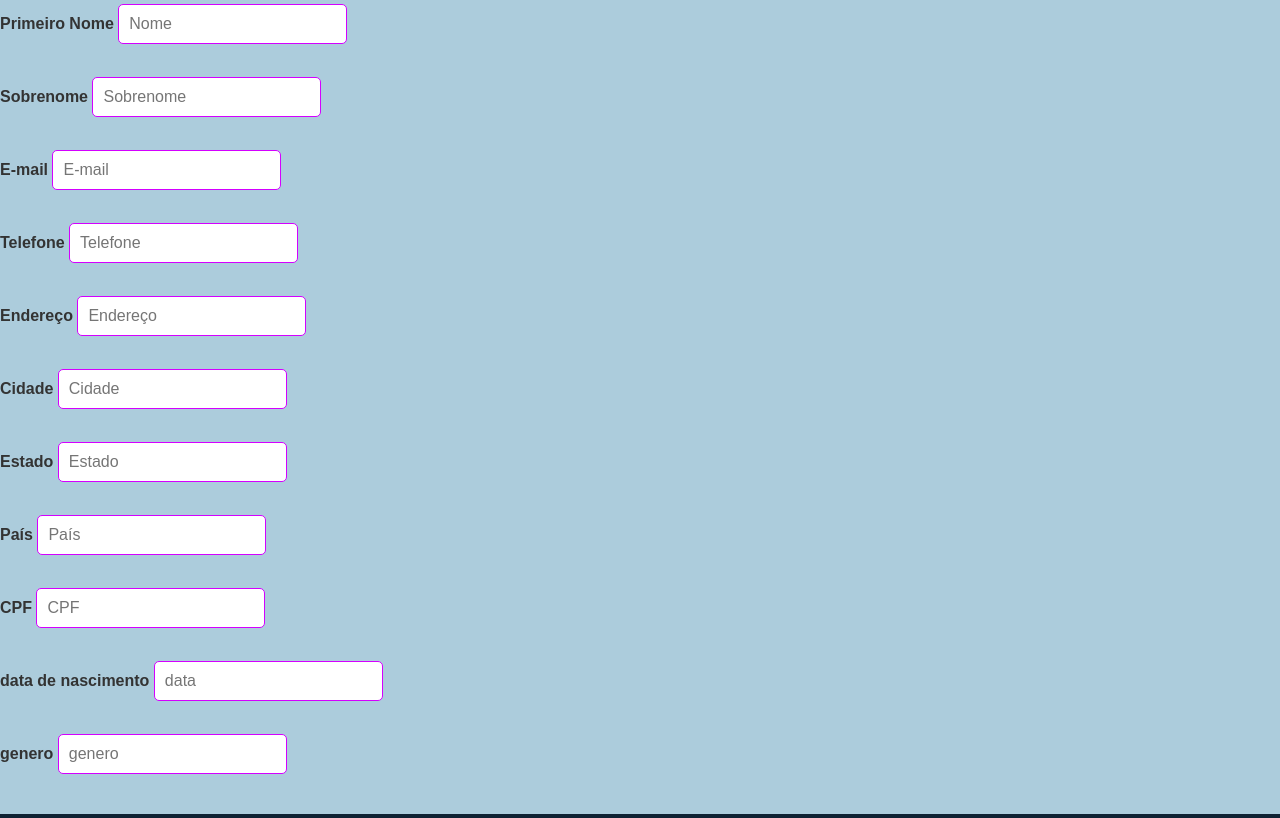
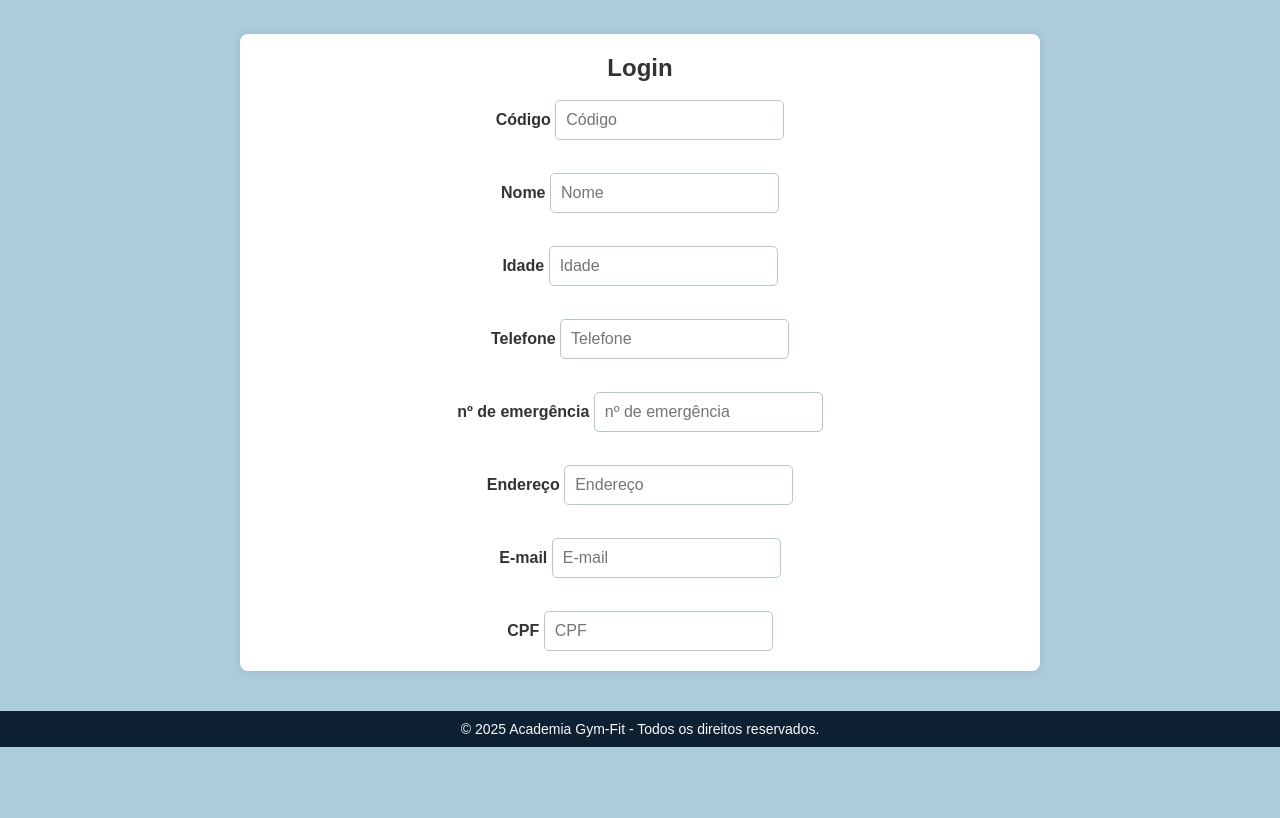
Before and after one commit to isabelydasilva25/academia, a plain HTML site: page cadastro.html in a window 1280 px wide. Shown: the part 353-1171 px from the top of the page. After the commit the page ends 1100 px from the top, so only its background shows below. Drawn offline with Linux system fonts and the light colour scheme.

Commit message:
Add files via upload

```diff
--- a/cadastro.css
+++ b/cadastro.css
@@ -57,7 +57,7 @@ form label {
 form input, form select {
     padding: 10px;
     font-size: 16px;
-    border: 1px solid #d400ff;
+    border: 1px solid #b5c9c7;
     border-radius: 5px;
 }
 
--- a/cadastro.html
+++ b/cadastro.html
@@ -13,72 +13,61 @@
          <img class="logo2" src="imagens/ccmts.jfif">
 
     </header>
+    <nav>
+       <a href="index.html">VOLTAR</a>
+    </nav>
     <aside>
         <H2>CADASTRO</H2>
     </aside>
     <main>
-        <form class="formulario" action="">
+        <section id="cadastro">
+            <h2>Login</h2>
+            <form class="Formulario" action="">
                 <div class="form-group">
                     <br>
-             <label for="nome">Primeiro Nome</label>
-             <input type="text" name="primeiro_nome" id="nome" placeholder="Nome">
+                    <label for="codigo">Código</label>
+                    <input type="text" name="codigo" id="codigo" placeholder="Código">
                 </div>
                 <div>
                     <br>
-            <label for="sobrenome">Sobrenome</label>
-            <input type="text" name="Sobrenome" id="Sobrenome" placeholder="Sobrenome">
+                    <label for="nome">Nome</label>
+                    <input type="text" name="nome" id="nome" placeholder="Nome">
                 </div>
                 <div>
                     <br>
-            <label for="E-mail">E-mail</label>
-            <input type="E-mail" name="E-mail" id="E-mail" placeholder="E-mail">
+                    <label for="idade">Idade</label>
+                    <input type="text" name="idade" id="idade" placeholder="Idade">
                 </div>
                 <div>
                     <br>
-            <label for="Telefone">Telefone</label>
-            <input type="text" name="Telefone" id="telefone" placeholder="Telefone">
+                    <label for="telefone">Telefone</label>
+                    <input type="text" name="telefone" id="telefone" placeholder="Telefone">
                 </div>
                 <div>
                     <br>
-            <label for="Endereço">Endereço</label>
-            <input type="text" name="Endereço" id="Endereço" placeholder="Endereço">
+                    <label for="numero">nº de emergência</label>
+                    <input type="text" name="numero" id="numero" placeholder="nº de emergência">
                 </div>
                 <div>
                     <br>
-             <label for="Cidade">Cidade</label>
-             <input type="text" name="Cidade" id="Cidade" placeholder="Cidade">
+                    <label for="endereço">Endereço</label>
+                    <input type="text" name="endereço" id="endereço" placeholder="Endereço">
                 </div>
                 <div>
                     <br>
-             <label for="Estado">Estado</label>
-             <input type="text" name="Estado" id="Estado" placeholder="Estado">
+                    <label for="e-mail">E-mail</label>
+                    <input type="text" name="e-mail" id="e-mail" placeholder="E-mail">
                 </div>
                 <div>
                     <br>
-            <label for="País">País</label>
-            <input type="text" name="País" id="País" placeholder="País">
+                    <label for="cpf">CPF</label>
+                    <input type="text" name="cpf" id="cpf" placeholder="CPF">
                 </div>
-         <div>
-            <br>
-            <label for="CPF">CPF</label>
-            <input type="text" name="CPF" id="CPF" placeholder="CPF">
-         </div>
-         <div>
-             <br>
-            <label for="data">data de nascimento</label>
-            <input type="data" name="data" id="data" placeholder="data">
-         </div>
-         <div>
-               <br>
-              <label for="genero">genero</label>
-              <input type="text" name="genero" id="genero" placeholder="genero">
-         </div>
-        </form>
+        </section>
     </main>
 
     <footer>
-          <img class="logo" src="imagens/logo.png">
-
+        <p>&copy; 2025 Academia Gym-Fit - Todos os direitos reservados.</p>
     </footer>
 
 
```
Lines whose indentation alone changed are shown as unchanged.
